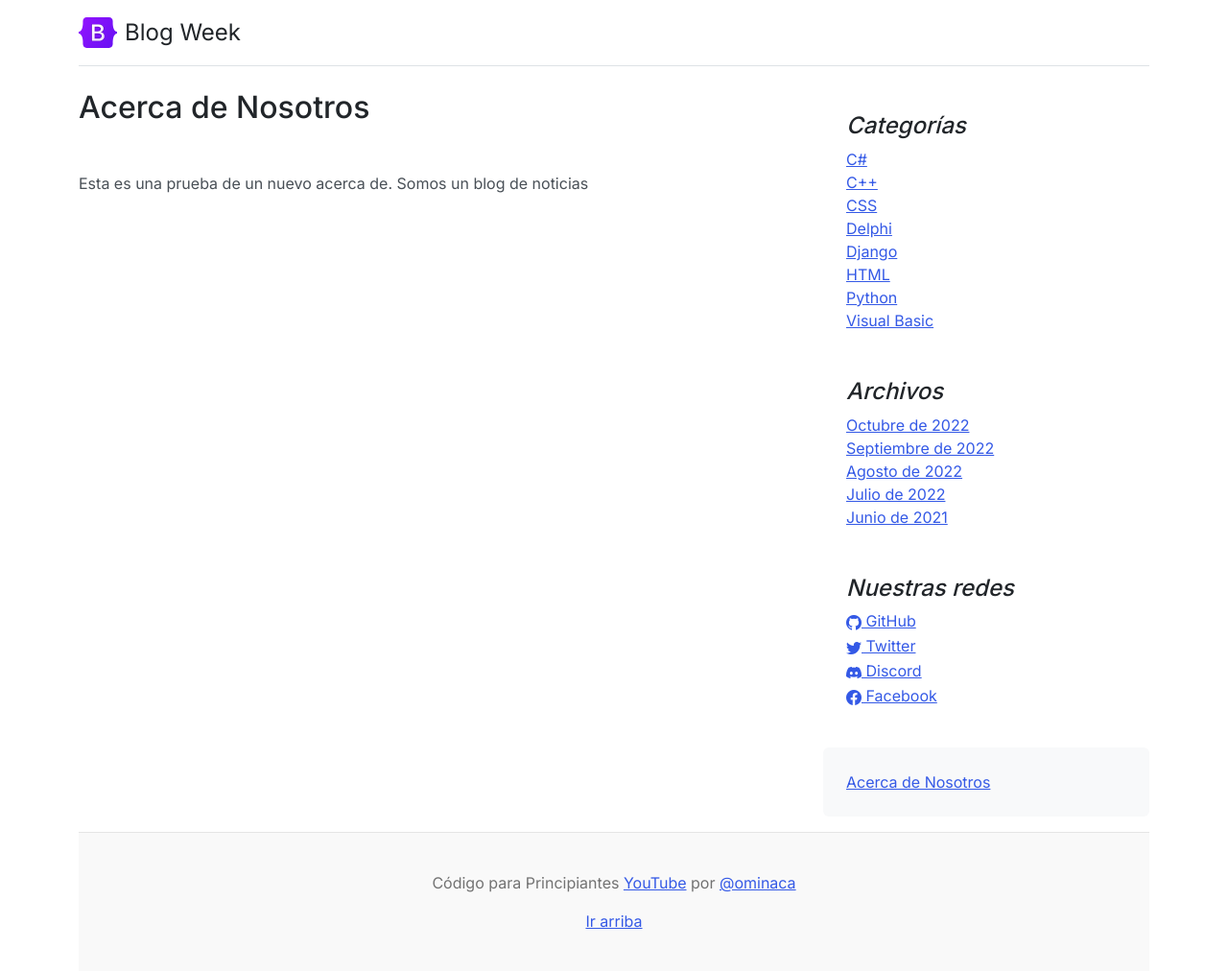
After one commit to mnibor/blog-simple-ccbv, a Django app: page /about/ in a window 1280 px wide. The commit adds this page. Shown: the whole page at 96% size. Run offline with Django 4.2, Linux system fonts and the light colour scheme; data comes from the database, SQL or seed files in the repository; some libraries are stand-ins or nearby versions.

Commit message:
Vista about

```diff
--- /dev/null
+++ b/core/templates/core/about.html
@@ -0,0 +1,13 @@
+{% extends 'core/base.html' %}
+{% load static %}
+
+{% block content %}
+
+<div class="mb-5">
+    <h2>Acerca de Nosotros</h2>
+    <div class="mt-5">
+        <p class="mb-0">{{ ABOUT }}</p>
+    </div>
+</div>
+
+{% endblock %}
--- a/core/templates/core/base.html
+++ b/core/templates/core/base.html
@@ -34,11 +34,6 @@
         <!-- ASIDE -->
         <aside class="col-md-4">
           <div class="position-sticky" style="top: 2rem;">
-            <div class="p-4 mb-3 bg-light rounded">
-              <h4 class="fst-italic">Acerca de</h4>
-              <p class="mb-0">{{ ABOUT }}</p>
-            </div>
-
             <div class="p-4">
               <h4 class="fst-italic">Categorías</h4>
               <ol class="list-unstyled mb-0">
@@ -96,6 +91,11 @@
 
               </ol>
             </div>
+
+            <div class="p-4 mb-3 bg-light rounded">
+              <a href={% url 'about' %}>Acerca de Nosotros</a>
+            </div>
+
           </div>
         </aside>
       </section>
--- a/core/urls.py
+++ b/core/urls.py
@@ -1,5 +1,5 @@
 from django.urls import path
-from .views import dates, HomeListView, PostDetailView, CategoryListView, AuthorListView, PostCreateView, PostUpdateView, PostDeleteView
+from .views import dates, HomeListView, PostDetailView, CategoryListView, AuthorListView, PostCreateView, PostUpdateView, PostDeleteView, AboutPageView
 
 urlpatterns = [
     # PAGINA DE INICIO
@@ -25,4 +25,7 @@ urlpatterns = [
 
     # Eliminar Post
     path('delete/<int:pk>', PostDeleteView.as_view(), name='delete'),
+
+    # About - Acerca de nosotros
+    path('about/', AboutPageView.as_view(), name='about'),
 ]
--- a/core/views.py
+++ b/core/views.py
@@ -5,6 +5,7 @@ from django.contrib.auth.models import User
 from django.views.generic.list import ListView
 from django.views.generic.detail import DetailView
 from django.views.generic.edit import CreateView, UpdateView, DeleteView
+from django.views.generic.base import TemplateView
 
 from .forms import PostForm
 
@@ -115,3 +116,9 @@ class PostUpdateView(UpdateView):
 class PostDeleteView(DeleteView):
     model = Post
     success_url = reverse_lazy('home')
+
+class AboutPageView(TemplateView):
+    template_name = "core/about.html"
+
+    def get_context_data(self, **kwargs):
+        return super().get_context_data(**kwargs)
```
